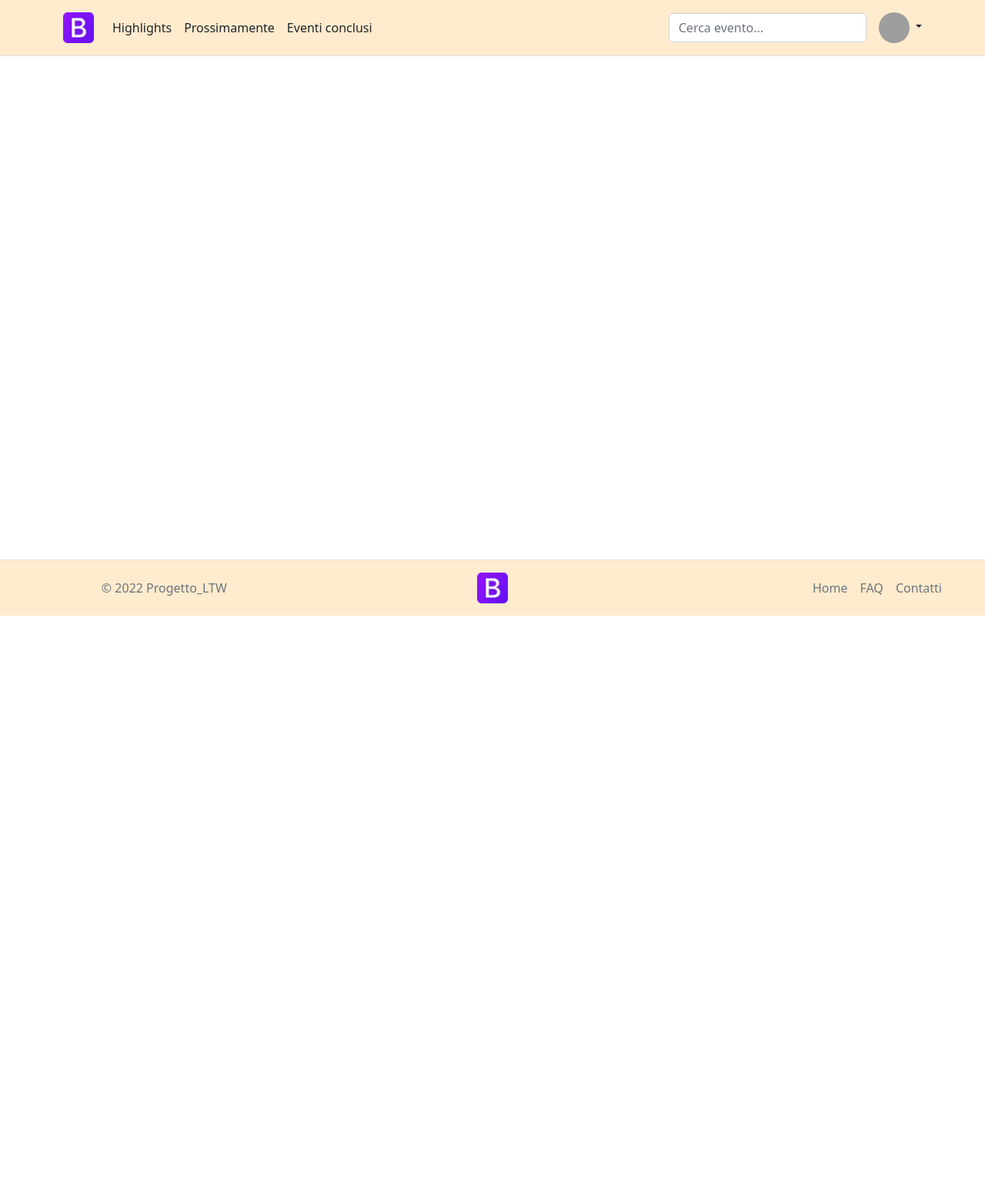
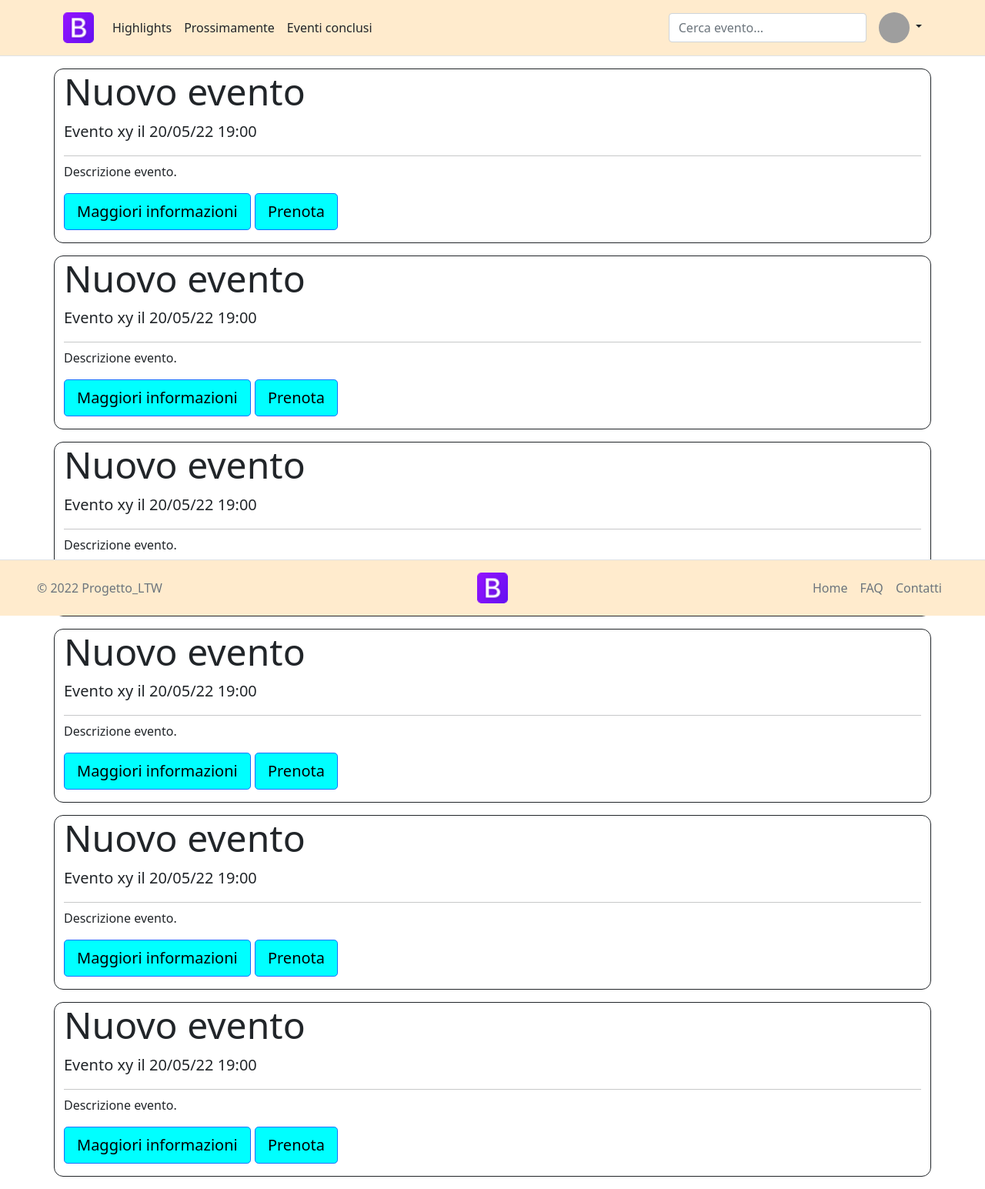
Before and after one commit to Claziero/Progetto_LTW, a PHP site: page / in a window 1280 px wide. Shown: the whole page at 77% size. Before the commit the page ends 800 px from the top, so only its background shows below. Run offline with PHP 8.4, Linux system fonts and the light colour scheme; grey boxes are pictures that could not be loaded.

Commit message:
Aggiunti elementi nella pagina iniziale e stili della pagina

```diff
--- a/css/style-main.css
+++ b/css/style-main.css
@@ -2,8 +2,15 @@ header {
     background-color: blanchedalmond;
   }
 
-footer{
+footer {
     background-color: blanchedalmond;
-    margin-left: 0;
-    margin-right: 0;
 }
+
+.btn {
+  background-color: aqua;
+  color: black;
+}
+
+.rounded {
+  border-radius: 0.75rem !important;
+}
--- a/index.php
+++ b/index.php
@@ -15,14 +15,20 @@
     <meta http-equiv="refresh" content="0; pages/login.html"/>-->
 </head>
 
-<body class="text-center">
+<body class="">
 
     <!-- Includi l'header -->
     <?php include_once "pages/utils/header.php"; ?>
 
+    <!-- Includi la visualizzazione centrale degli elementi -->
+    <?php include "pages/utils/main-listing.php"; ?>
+    <?php include "pages/utils/main-listing.php"; ?>
+    <?php include "pages/utils/main-listing.php"; ?>
+    <?php include "pages/utils/main-listing.php"; ?>
+    <?php include "pages/utils/main-listing.php"; ?>
+    <?php include "pages/utils/main-listing.php"; ?>
 
-
-        <!-- Includi l'header -->
+    <!-- Includi il footer -->
     <?php include_once "pages/utils/footer.html"; ?>
 
 </body>
--- a/pages/login.html
+++ b/pages/login.html
@@ -11,7 +11,9 @@
 
     <body class="text-center">
         <form action="validateLogin.php" class="form-signin" method="post" name="form-login" onsubmit="validaForm()">
-            <img class="mb-4" src="../bootstrap/assets/brand/bootstrap-logo.svg" width="72"/>
+            <a href="../index.php">
+                <img class="mb-4" src="../bootstrap/assets/brand/bootstrap-logo.svg" width="72"/>
+            </a>
             <h1 class="h3 mb-3 font-weight-normal">Effettua il login</h1>
             <input type="email" name="inputEmail" class="form-control" placeholder="Email" required autofocus/>
             <input type="password" name="inputPassword" class="form-control" placeholder="Password" required/>
--- a/pages/utils/footer.html
+++ b/pages/utils/footer.html
@@ -1,6 +1,6 @@
 <div class=" fixed-bottom">
     <footer class="d-flex flex-wrap justify-content-between align-items-center py-3 border-top">
-      <p class="col-md-4 mb-0 text-muted">&copy; 2022 Progetto_LTW</p>
+      <p class="col-md-4 mb-0 text-muted px-5">&copy; 2022 Progetto_LTW</p>
 
       <a href="index.php" class="col-md-4 d-flex align-items-center justify-content-center mb-3 mb-md-0 me-md-auto link-dark text-decoration-none">
         <img src="bootstrap/assets/img/favicons/favicon-32x32.png" alt="mdo" width="40" height="40" class="rounded-3">
--- /dev/null
+++ b/pages/utils/main-listing.php
@@ -0,0 +1,10 @@
+<div class="jumbotron container border border-dark rounded mb-3">
+    <h1 class="display-5">Nuovo evento</h1>
+    <p class="lead">Evento xy il 20/05/22 19:00</p>
+    <hr class="my-2">
+    <p>Descrizione evento.</p>
+    <p class="lead">
+        <a class="btn btn-primary btn-lg" href="#" role="button">Maggiori informazioni</a>
+        <button class="btn btn-primary btn-lg">Prenota</button>
+    </p>
+</div>
```
